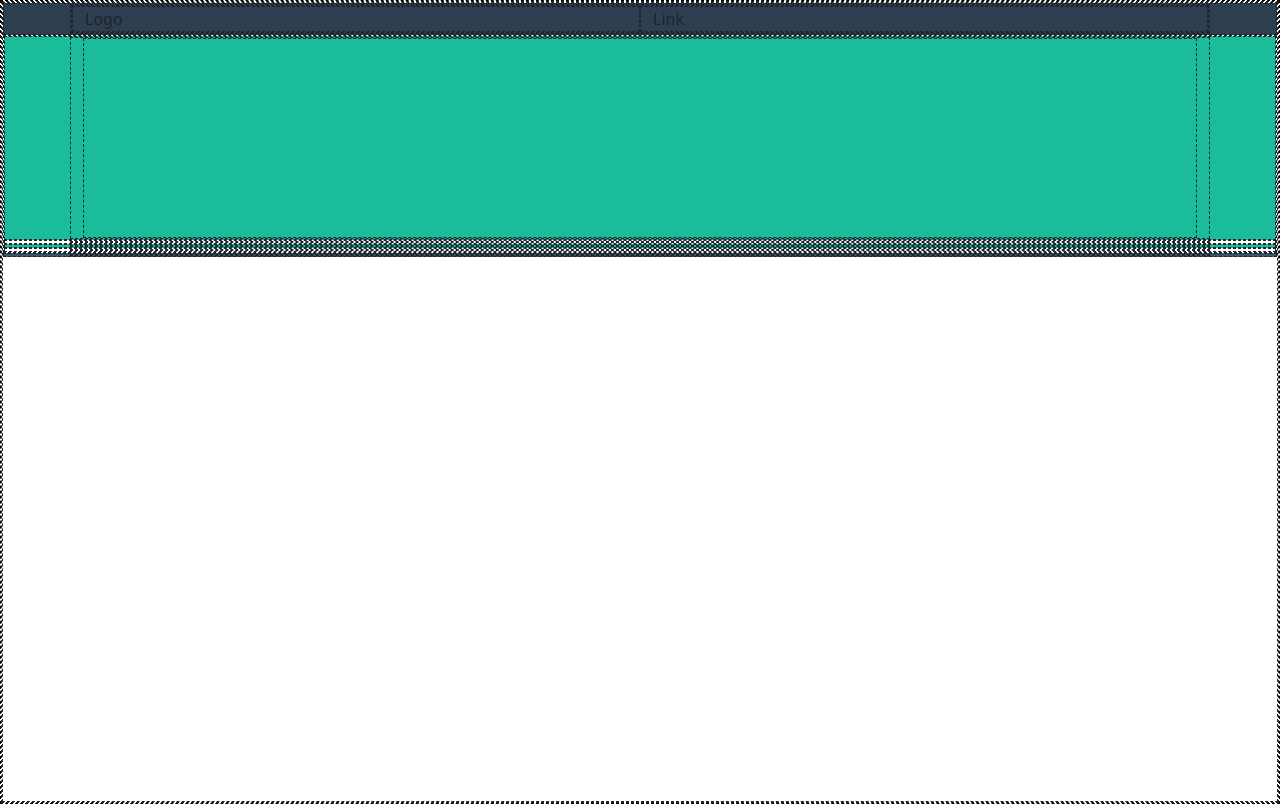
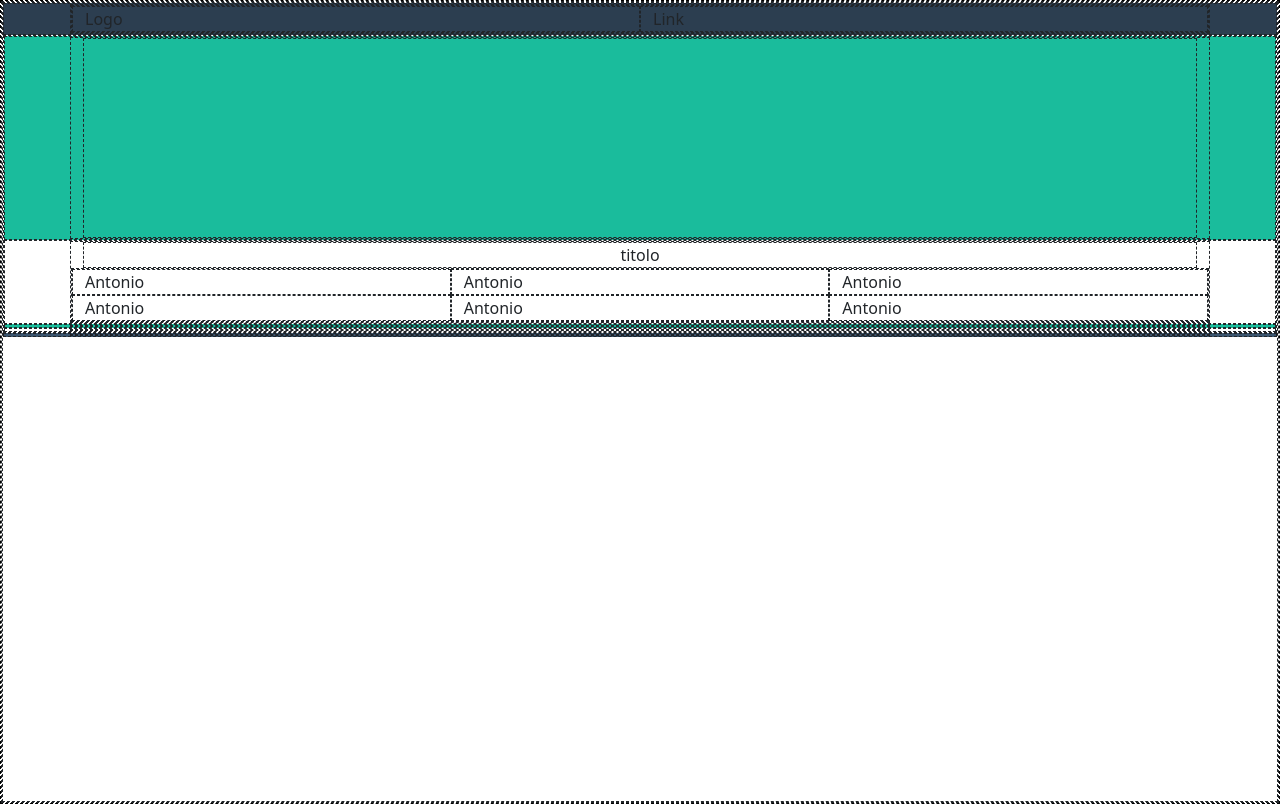
Before and after one commit to antden99/html-css-bootstrap-freelancer, a plain HTML site: page index.html in a window 1280 px wide. Drawn offline with nearby package versions, Linux system fonts and the light colour scheme.

Commit message:
add row and column in section portfolio

```diff
--- a/index.html
+++ b/index.html
@@ -35,9 +35,32 @@
                    </div>
                 </div>
             </div>
+
             <div class="section_portfolio">
-                <div class="container">
-
+                <div class="container ">
+                    <div class="tittle text-center">
+                        titolo
+                    </div>
+                    <div class="row ">
+                        <div class="col-12 col-md-6 col-lg-4">
+                            Antonio
+                        </div>
+                        <div class="col-12 col-md-6 col-lg-4">
+                            Antonio
+                        </div>
+                        <div class="col-12 col-md-6 col-lg-4">
+                            Antonio
+                        </div>
+                        <div class="col-12 col-md-6 col-lg-4">
+                            Antonio
+                        </div>
+                        <div class="col-12 col-md-6 col-lg-4">
+                            Antonio
+                        </div>
+                        <div class="col-12 col-md-6 col-lg-4">
+                            Antonio
+                        </div>
+                    </div>
                 </div>
             </div>
             <div class="section_about">
```
